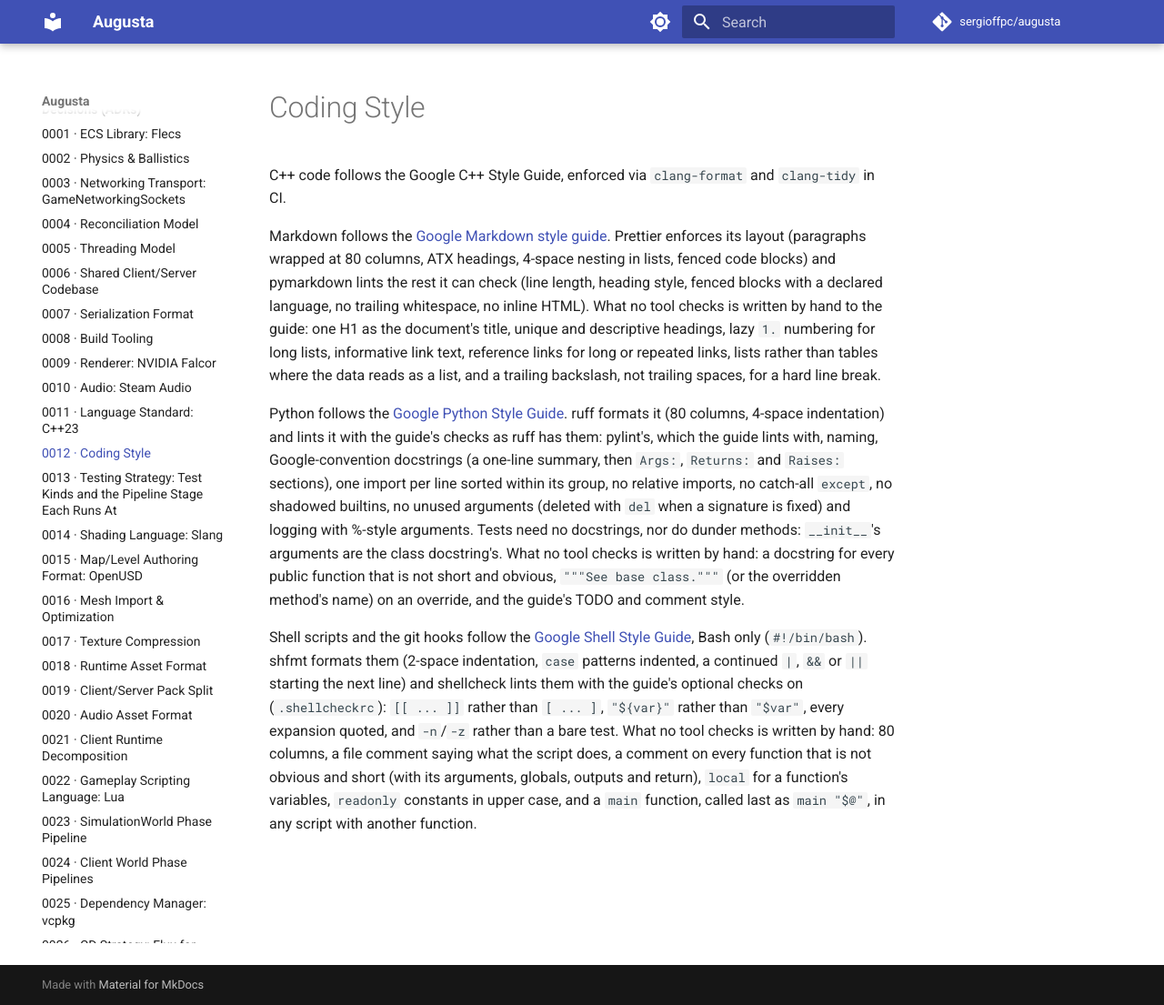
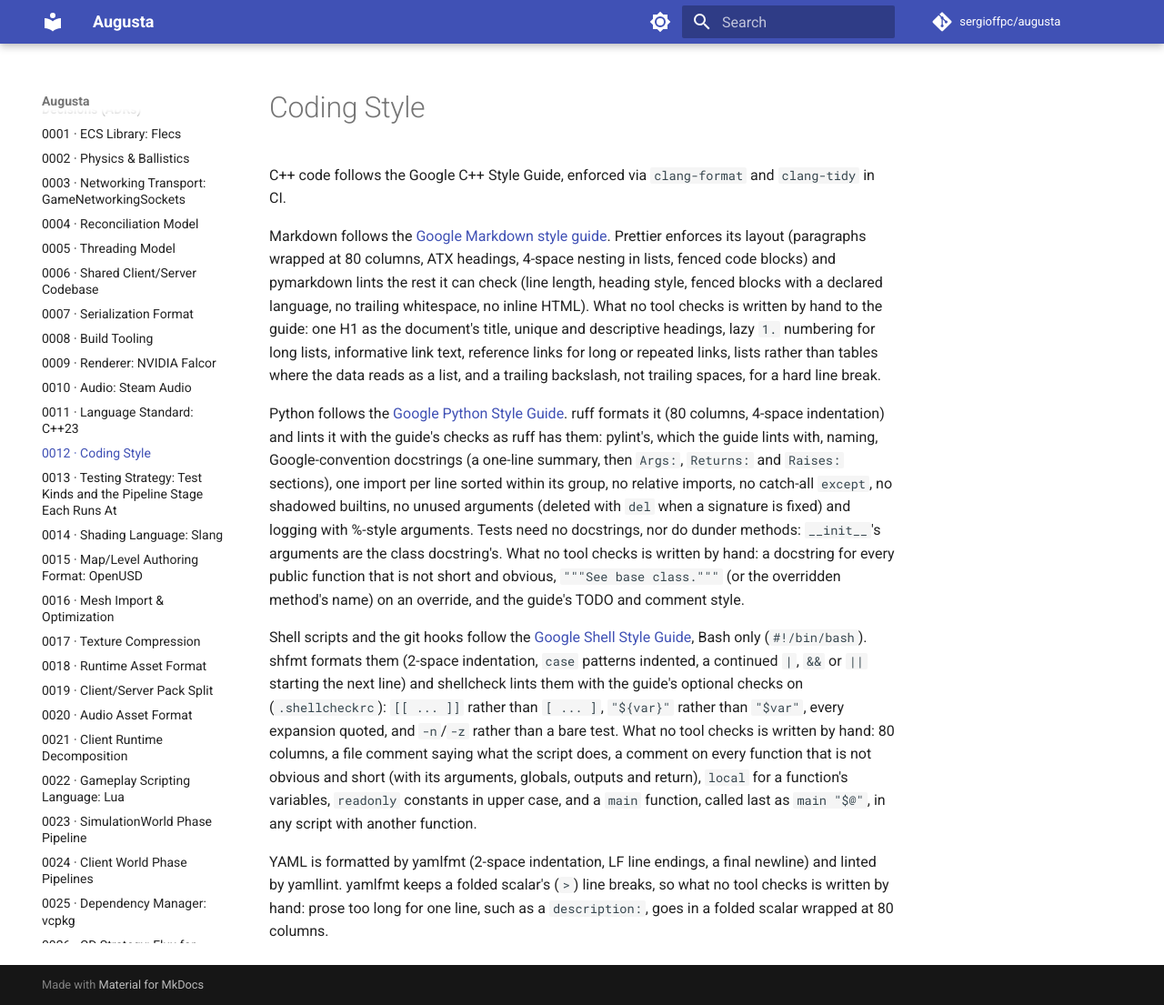
Before and after one commit to sergioffpc/augusta, an MkDocs documentation site: the page built from docs/adr/0012-coding-style.md, in a window 1280 px wide and 1105 px high. Shown: the whole window at 91% size. Built offline with MkDocs 1.6.1 and Material for MkDocs 9.7.7, drawn with Linux system fonts in a browser that asks for light colours; comment, search, counter and statistics services are not loaded.

Commit message:
style(yaml): wrap long descriptions at 80 columns
yamlfmt's basic formatter joined a folded scalar's lines into one, so every
description sat on a single line. scan_folded_as_literal keeps the breaks
written, and the actions' and nightly-jobs' descriptions are now folded
scalars wrapped at 80 columns. ADR-0012 states the rule, which no tool checks.

Co-Authored-By: Claude Opus 5.5 <noreply@anthropic.com>

```diff
--- a/docs/adr/0012-coding-style.md
+++ b/docs/adr/0012-coding-style.md
@@ -40,3 +40,8 @@ comment on every function that is not obvious and short (with its arguments,
 globals, outputs and return), `local` for a function's variables, `readonly`
 constants in upper case, and a `main` function, called last as `main "$@"`, in
 any script with another function.
+
+YAML is formatted by yamlfmt (2-space indentation, LF line endings, a final
+newline) and linted by yamllint. yamlfmt keeps a folded scalar's (`>`) line
+breaks, so what no tool checks is written by hand: prose too long for one line,
+such as a `description:`, goes in a folded scalar wrapped at 80 columns.
```
Also changed, not shown: 9 other files.
